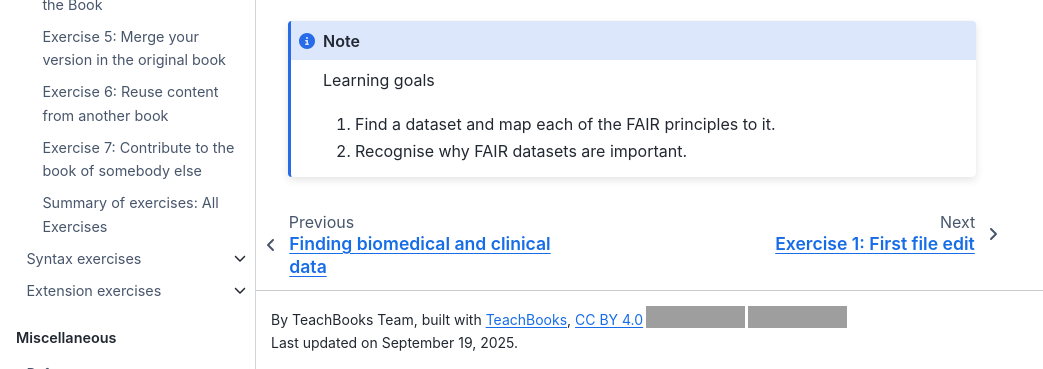
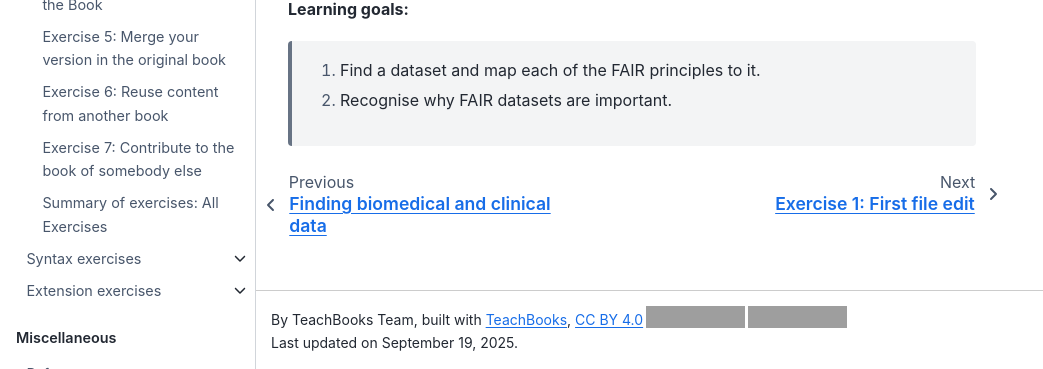
Before and after one commit to PaulaRS/findinding_data, a Jupyter Book: the page built from book/exercises.md, in a window 1280 px wide and 1004 px high, cut to the strip 635-1004 px from the top of the window. Shown: the whole strip, without its empty margins (0-1043 px from the left). Built offline with Jupyter Book 1.0.4 settings and Sphinx 7.4.7 and the Sphinx Book theme 1.1.4, drawn with Linux system fonts in a browser that asks for light colours; comment, search, counter and statistics services are not loaded; grey boxes are pictures that could not be loaded.

Commit message:
Update exercises.md

````diff
--- a/book/exercises.md
+++ b/book/exercises.md
@@ -1,18 +1,15 @@
 # Finding clinical data: X-ray datasets
 
-Sam is studying knee osteoarthritis (OA) detection using artificial intelligence (AI) algorithms.
+Sam is studying knee osteoarthritis (OA) detection
+using artificial intelligence (AI) algorithms.
 
-He is looking for an open and well-documented X-ray dataset that he can reuse to explore various AI tools.
+He is looking for an open and well-documented X-ray
+dataset that he can reuse to explore various AI tools.
 
 <img width="209" height="308" alt="Sam" src="https://github.com/user-attachments/assets/c025be7c-25f0-411d-86d6-5873cee46e88" />
 
 
+**Learning goals:**
 
-```{note}
-Learning goals
-
-1. Find a dataset and map each of the FAIR principles to it.
-
-2. Recognise why FAIR datasets are important.
-
-```
+> 1. Find a dataset and map each of the FAIR principles to it.
+> 2. Recognise why FAIR datasets are important.
````
